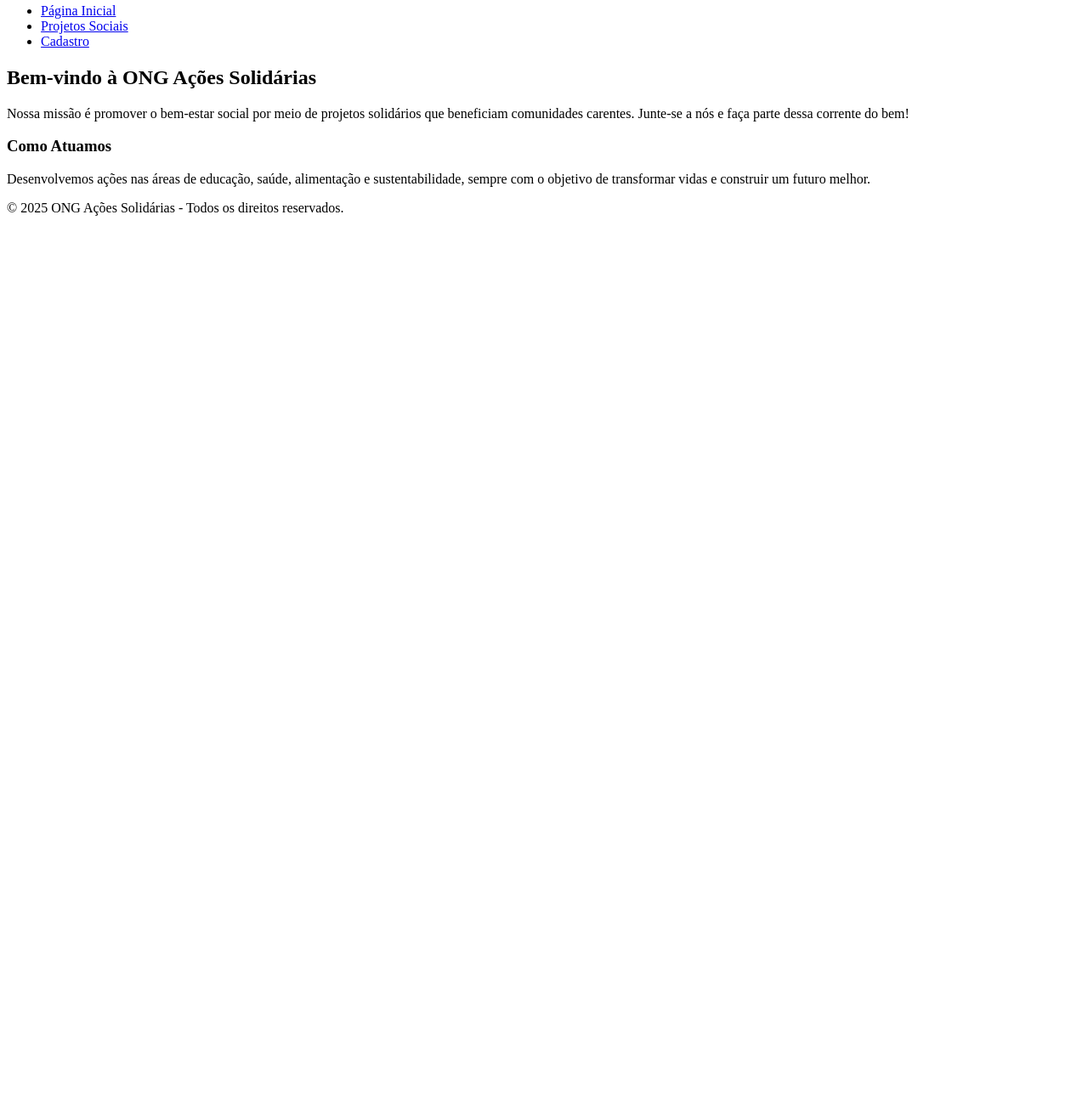
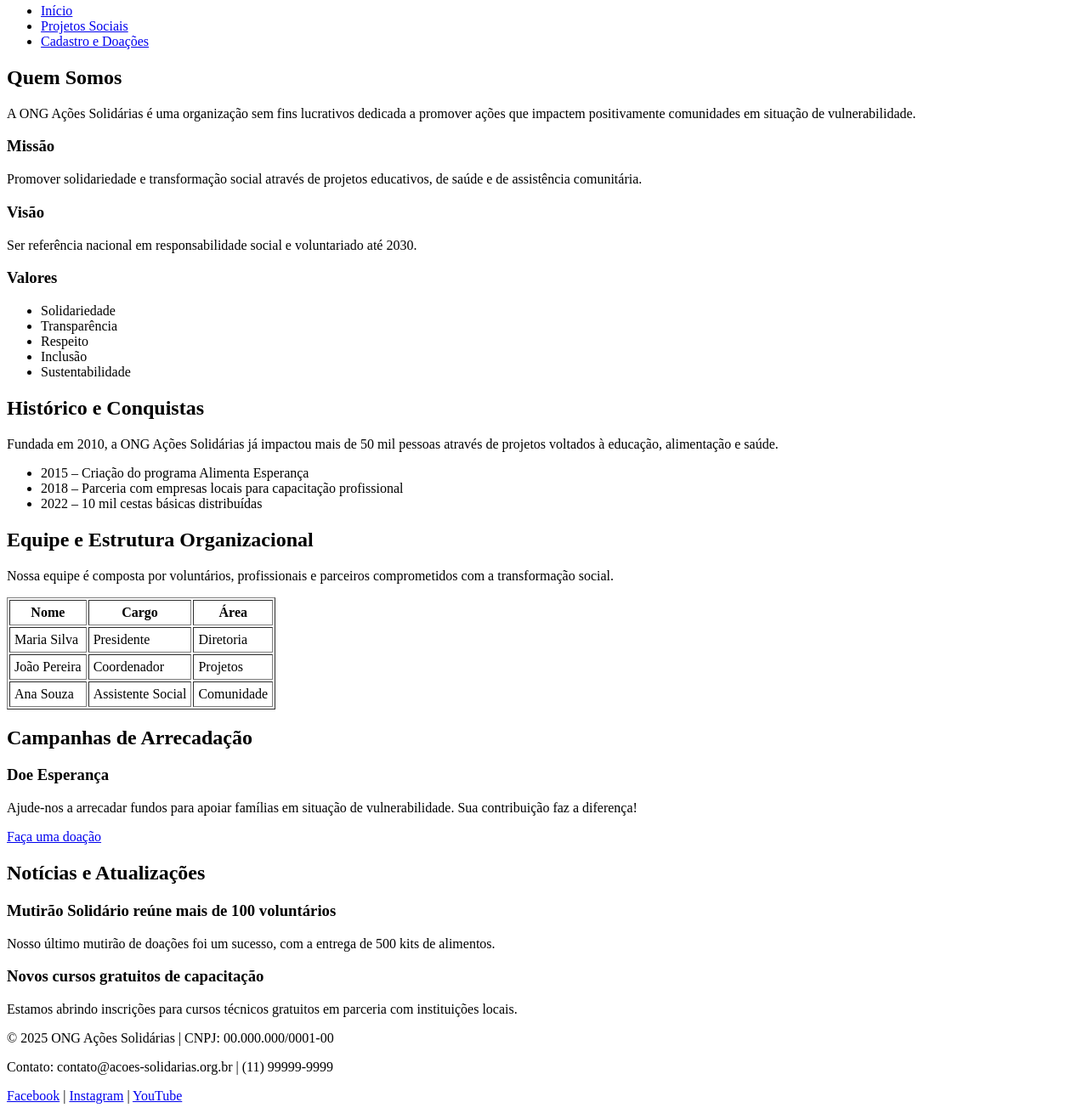
Before and after one commit to EullerRocha/ONG, a plain HTML site: page index.html in a window 1280 px wide. Shown: the part 76-1380 px from the top of the page at 85% size. Before the commit the page ends 800 px from the top, so only its background shows below. Drawn offline with Linux system fonts and the light colour scheme.

Commit message:
Recursos/Elementos adicionais
Essa alteração foi feita para adicionar alguns novos elementos, como a área institucional da nossa ONG, com mais detalhes e informações sobre nós (missão, visão, valores, histórico, conquistas, equipe, estrutura organizacional, campanhas e blog).

```diff
--- a/index.html
+++ b/index.html
@@ -4,39 +4,115 @@
     <meta charset="UTF-8">
     <meta name="viewport" content="width=device-width, initial-scale=1.0">
     <title>ONG Ações Solidárias</title>
+    <meta name="description" content="ONG Ações Solidárias - Transformando vidas com projetos sociais, voluntariado e ações solidárias em todo o Brasil.">
+    <meta name="keywords" content="ONG, solidariedade, voluntariado, projetos sociais, doações, ações solidárias">
+    <meta name="author" content="ONG Ações Solidárias">
+    <meta http-equiv="Content-Security-Policy" content="upgrade-insecure-requests">
+    <link rel="canonical" href="https://www.acoes-solidarias.org.br/">
 </head>
 <body>
     <header>
         <h1>ONG Ações Solidárias</h1>
         <nav>
             <ul>
-                <li><a href="index.html">Página Inicial</a></li>
+                <li><a href="index.html">Início</a></li>
                 <li><a href="projetos.html">Projetos Sociais</a></li>
-                <li><a href="cadastro.html">Cadastro</a></li>
+                <li><a href="cadastro.html">Cadastro e Doações</a></li>
             </ul>
         </nav>
     </header>
 
     <main>
-        <section>
-            <h2>Bem-vindo à ONG Ações Solidárias</h2>
+        <!-- Apresentação Institucional -->
+        <section id="institucional">
+            <h2>Quem Somos</h2>
             <p>
-                Nossa missão é promover o bem-estar social por meio de projetos solidários que
-                beneficiam comunidades carentes. Junte-se a nós e faça parte dessa corrente do bem!
+                A ONG Ações Solidárias é uma organização sem fins lucrativos dedicada a promover ações que impactem positivamente comunidades em situação de vulnerabilidade.
             </p>
+
+            <h3>Missão</h3>
+            <p>Promover solidariedade e transformação social através de projetos educativos, de saúde e de assistência comunitária.</p>
+
+            <h3>Visão</h3>
+            <p>Ser referência nacional em responsabilidade social e voluntariado até 2030.</p>
+
+            <h3>Valores</h3>
+            <ul>
+                <li>Solidariedade</li>
+                <li>Transparência</li>
+                <li>Respeito</li>
+                <li>Inclusão</li>
+                <li>Sustentabilidade</li>
+            </ul>
         </section>
 
-        <section>
-            <h3>Como Atuamos</h3>
+        <!-- Histórico e conquistas -->
+        <section id="historico">
+            <h2>Histórico e Conquistas</h2>
             <p>
-                Desenvolvemos ações nas áreas de educação, saúde, alimentação e sustentabilidade,
-                sempre com o objetivo de transformar vidas e construir um futuro melhor.
+                Fundada em 2010, a ONG Ações Solidárias já impactou mais de 50 mil pessoas através de projetos voltados à educação, alimentação e saúde.
             </p>
+            <ul>
+                <li>2015 – Criação do programa Alimenta Esperança</li>
+                <li>2018 – Parceria com empresas locais para capacitação profissional</li>
+                <li>2022 – 10 mil cestas básicas distribuídas</li>
+            </ul>
+        </section>
+
+        <!-- Equipe e estrutura -->
+        <section id="equipe">
+            <h2>Equipe e Estrutura Organizacional</h2>
+            <p>
+                Nossa equipe é composta por voluntários, profissionais e parceiros comprometidos com a transformação social.
+            </p>
+            <table border="1" cellpadding="5">
+                <thead>
+                    <tr>
+                        <th>Nome</th>
+                        <th>Cargo</th>
+                        <th>Área</th>
+                    </tr>
+                </thead>
+                <tbody>
+                    <tr><td>Maria Silva</td><td>Presidente</td><td>Diretoria</td></tr>
+                    <tr><td>João Pereira</td><td>Coordenador</td><td>Projetos</td></tr>
+                    <tr><td>Ana Souza</td><td>Assistente Social</td><td>Comunidade</td></tr>
+                </tbody>
+            </table>
+        </section>
+
+        <!-- Campanhas de arrecadação -->
+        <section id="campanhas">
+            <h2>Campanhas de Arrecadação</h2>
+            <article>
+                <h3>Doe Esperança</h3>
+                <p>Ajude-nos a arrecadar fundos para apoiar famílias em situação de vulnerabilidade. Sua contribuição faz a diferença!</p>
+                <a href="cadastro.html">Faça uma doação</a>
+            </article>
+        </section>
+
+        <!-- Blog de notícias -->
+        <section id="blog">
+            <h2>Notícias e Atualizações</h2>
+            <article>
+                <h3>Mutirão Solidário reúne mais de 100 voluntários</h3>
+                <p>Nosso último mutirão de doações foi um sucesso, com a entrega de 500 kits de alimentos.</p>
+            </article>
+            <article>
+                <h3>Novos cursos gratuitos de capacitação</h3>
+                <p>Estamos abrindo inscrições para cursos técnicos gratuitos em parceria com instituições locais.</p>
+            </article>
         </section>
     </main>
 
     <footer>
-        <p>&copy; 2025 ONG Ações Solidárias - Todos os direitos reservados.</p>
+        <p>&copy; 2025 ONG Ações Solidárias | CNPJ: 00.000.000/0001-00</p>
+        <p>Contato: contato@acoes-solidarias.org.br | (11) 99999-9999</p>
+        <p>
+            <a href="#">Facebook</a> |
+            <a href="#">Instagram</a> |
+            <a href="#">YouTube</a>
+        </p>
     </footer>
 </body>
 </html>
```
